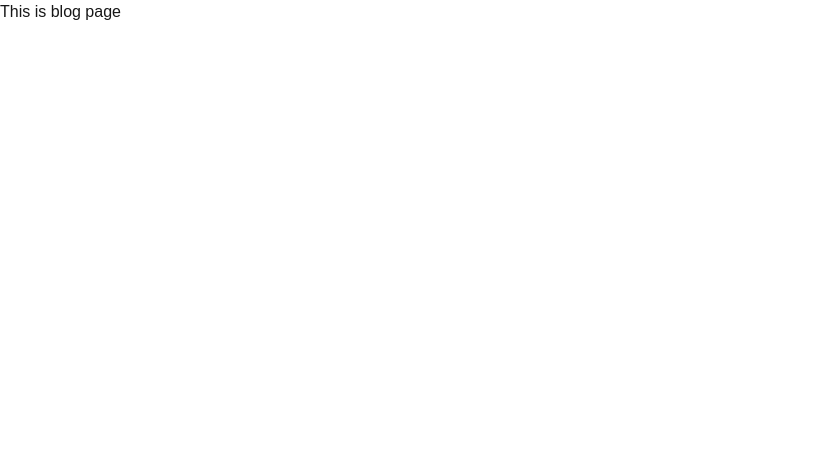
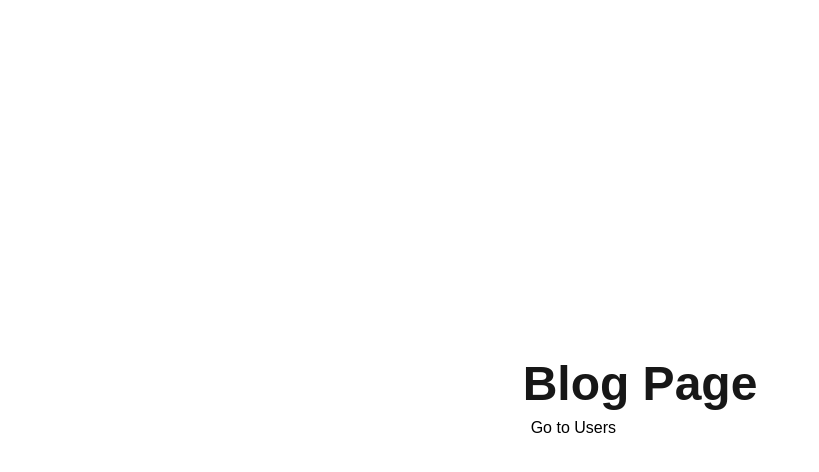
Before and after one commit to MarkMallari16/next-js-tutorial, a Next.js app: page /blog in a window 1280 px wide. Shown: the top 472 px of the page, without its empty margins (0-819 px from the left). Built offline with nearby package versions, Linux system fonts and the light colour scheme.

Commit message:
feat: Adding Link tag

```diff
--- a/app/blog/page.tsx
+++ b/app/blog/page.tsx
@@ -1,7 +1,13 @@
+import Link from "next/link"
 
 const BlogPage = () => {
     return (
-        <div>This is blog page</div>
+        <div className='min-h-screen grid place-items-center'>
+            <div>
+                <h1 className='text-5xl font-black mb-2'>Blog Page</h1>
+                <Link href="/users" className="rounded-sm bg-white text-black p-2 font-medium">Go to Users</Link>
+            </div>
+        </div>
     )
 }
 
--- a/app/users/page.tsx
+++ b/app/users/page.tsx
@@ -1,8 +1,14 @@
+import Link from 'next/link'
 import React from 'react'
 
 const UsersPage = () => {
     return (
-        <div>Sample</div>
+        <div className='min-h-screen grid place-items-center'>
+            <div>
+                <h1 className='text-5xl font-black'>Users Page</h1>
+                <Link href="/blog" className="rounded-sm bg-white text-black p-2 font-medium">Go to Blog</Link>
+            </div>
+        </div>
     )
 }
 
```
